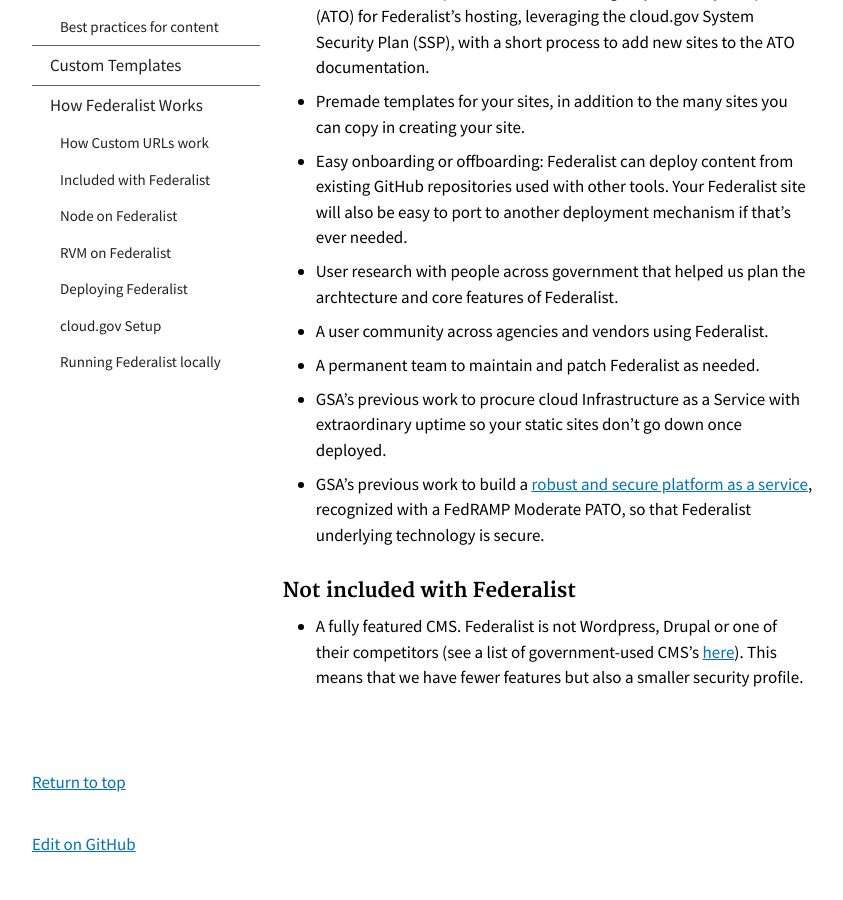
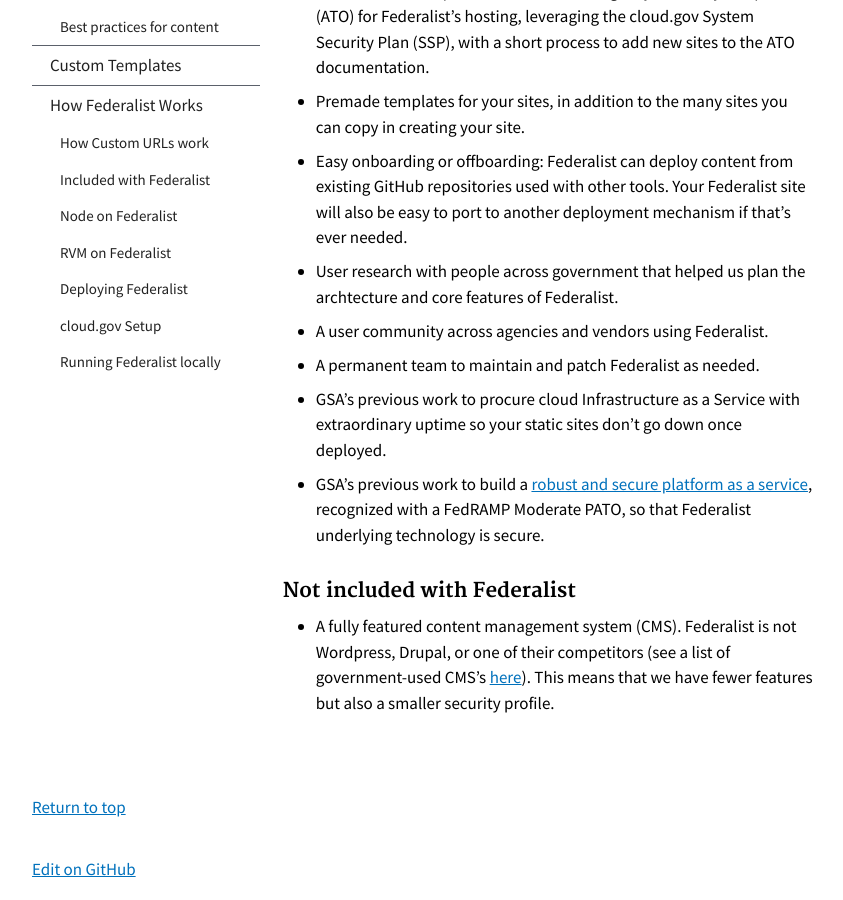
Before and after one commit to Macy-FK/federaliste, a Jekyll site: the page built from pages/how-federalist-works/included-with-federalist.md, in a window 1280 px wide and 900 px high, scrolled down 615 px. Shown: the whole window, without its empty margins (118-961 px from the left). Built offline with Jekyll 4.4.1, drawn with Linux system fonts in a browser that asks for light colours; Markdown is read by kramdown in place of the engine named in the settings; before the commit the page ends 1490 px from its top, so only the background shows below that.

Commit message:
updates per James

```diff
--- a/pages/how-federalist-works/included-with-federalist.md
+++ b/pages/how-federalist-works/included-with-federalist.md
@@ -20,4 +20,4 @@ We've gotten several questions about the value of purchasing Federalist. Here ar
 
 ### Not included with Federalist
 
-* A fully featured CMS. Federalist is not Wordpress, Drupal or one of their competitors (see a list of government-used CMS's [here](https://www.digitalgov.gov/resources/content-management-systems-used-by-government-agencies/)). This means that we have fewer features but also a smaller security profile.
+* A fully featured content management system (CMS). Federalist is not Wordpress, Drupal, or one of their competitors (see a list of government-used CMS's [here](https://www.digitalgov.gov/resources/content-management-systems-used-by-government-agencies/)). This means that we have fewer features but also a smaller security profile.
```
